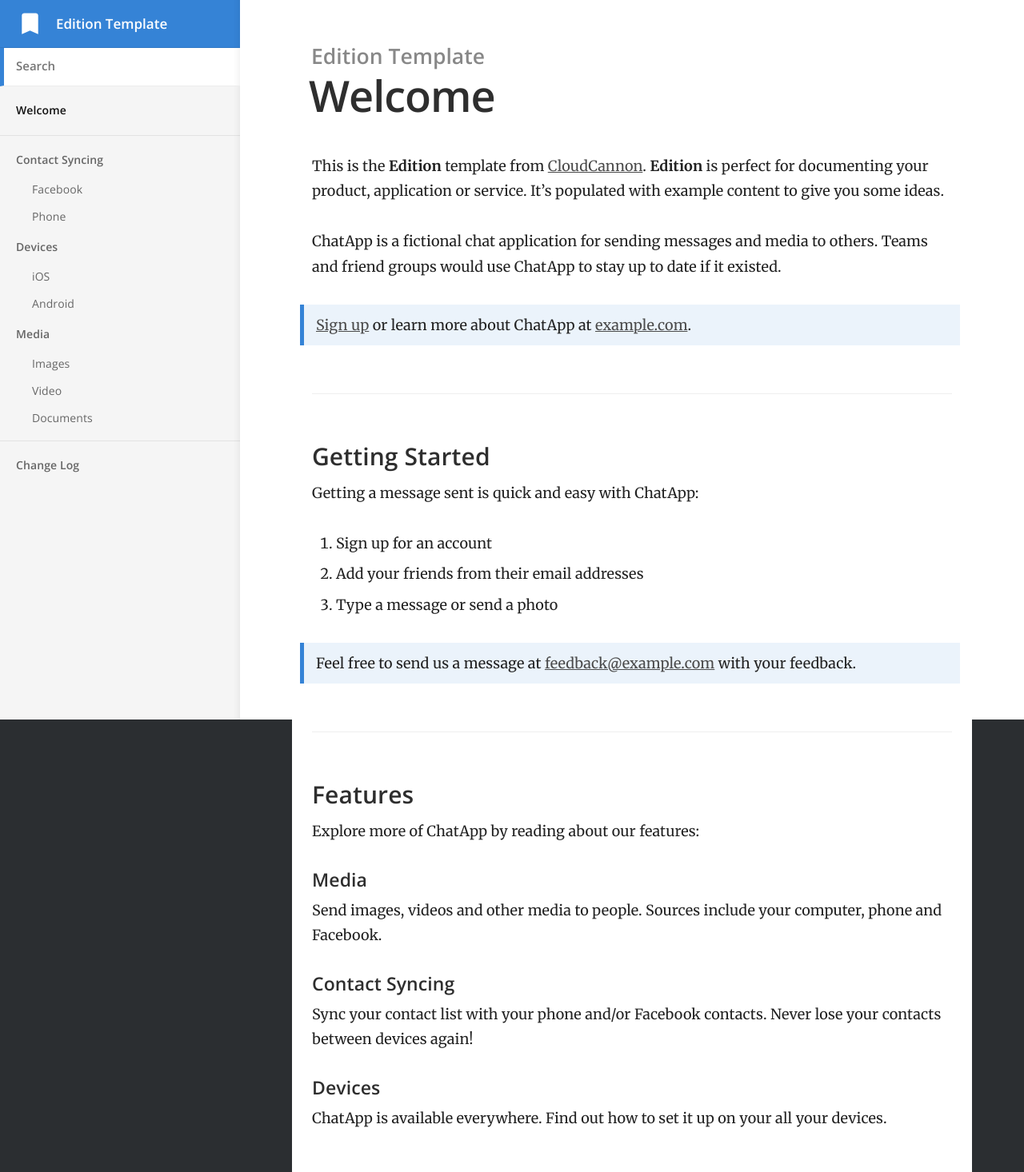
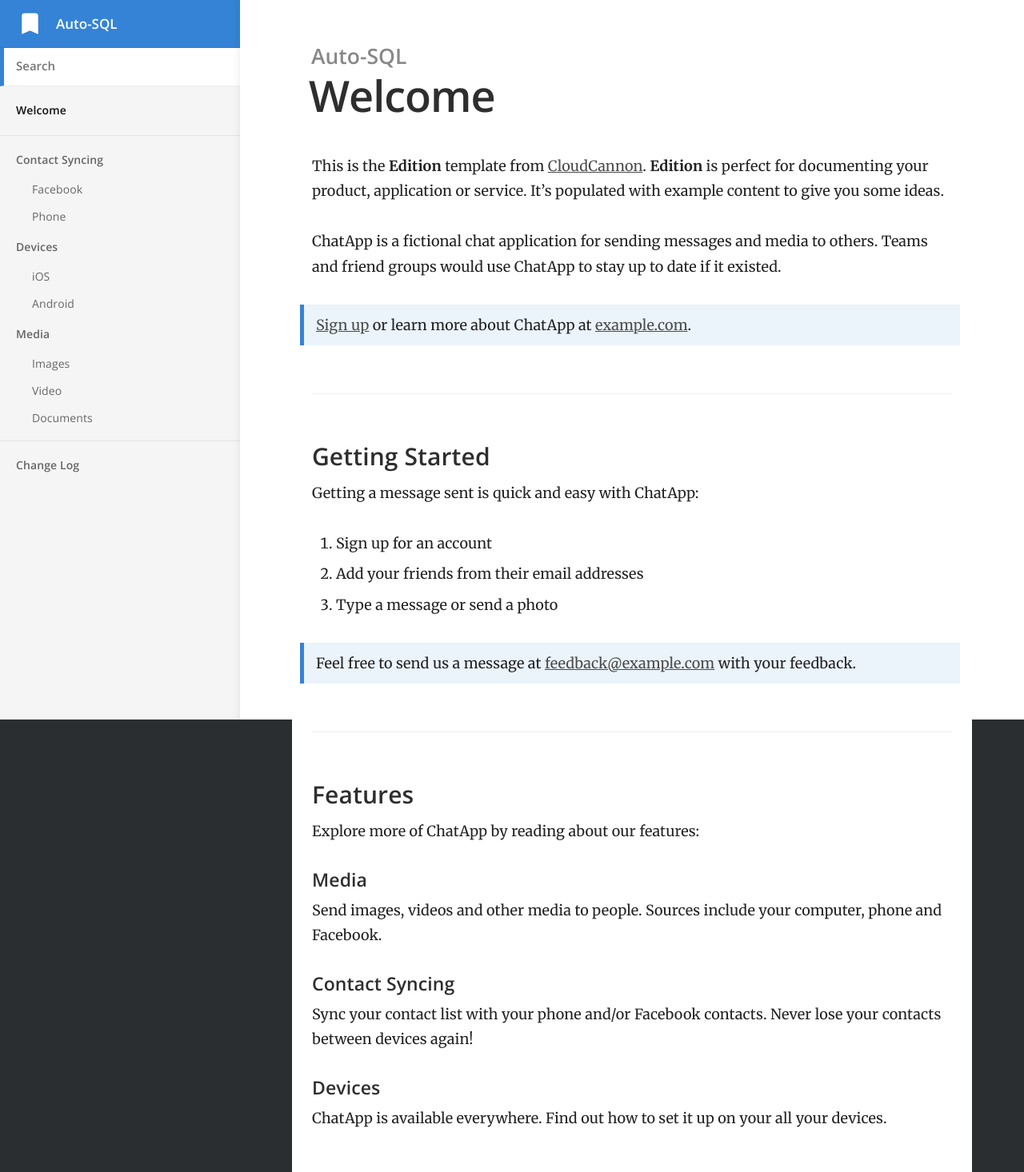
Before and after one commit to openerp-hk-t/doc, a Jekyll site: the page built from index.md, in a window 1280 px wide. Shown: the whole page at 80% size. Built offline with Jekyll 4.4.1, drawn with Linux system fonts in a browser that asks for light colours.

Commit message:
Update _config.yml

```diff
--- a/_config.yml
+++ b/_config.yml
@@ -1,7 +1,7 @@
 # ----
 # Site
 
-title: Edition Template
+title: Auto-SQL
 url: "https://long-pig.cloudvent.net"
 baseurl:
 google_analytics_key:
```
